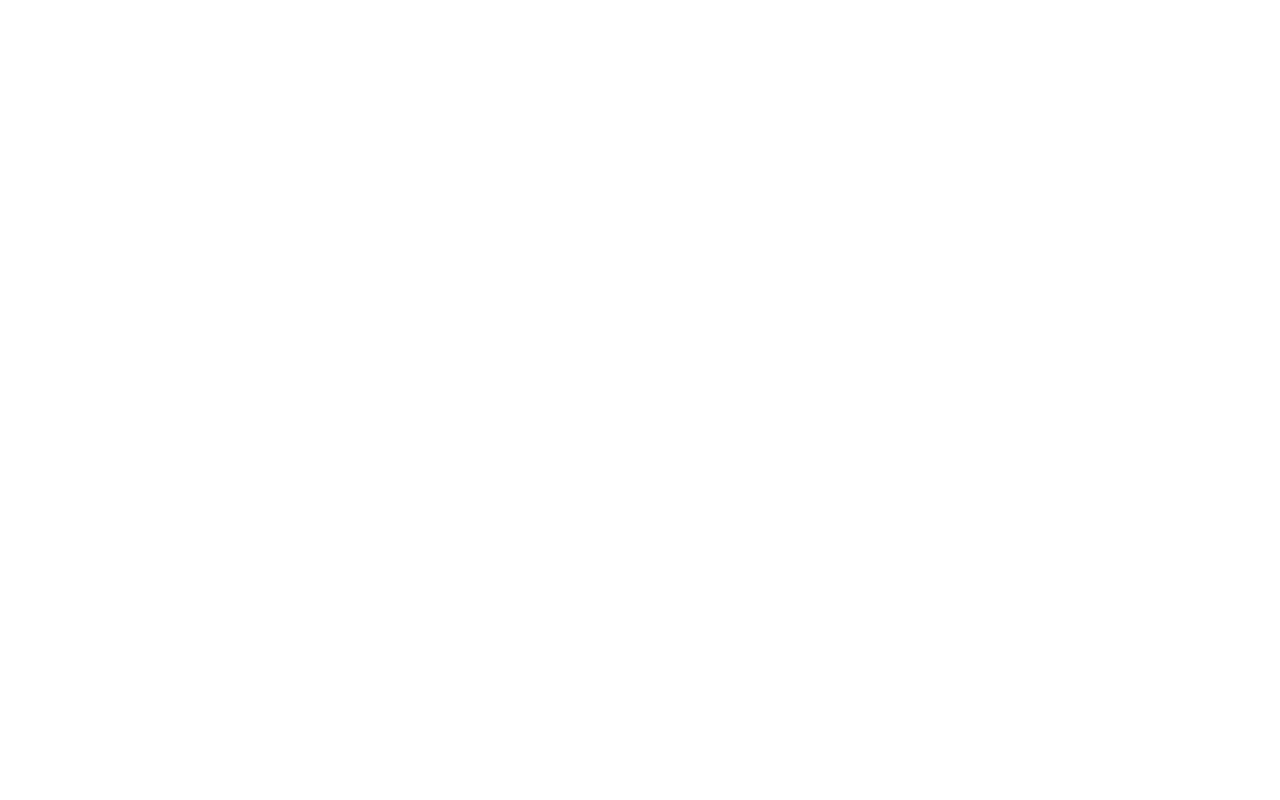
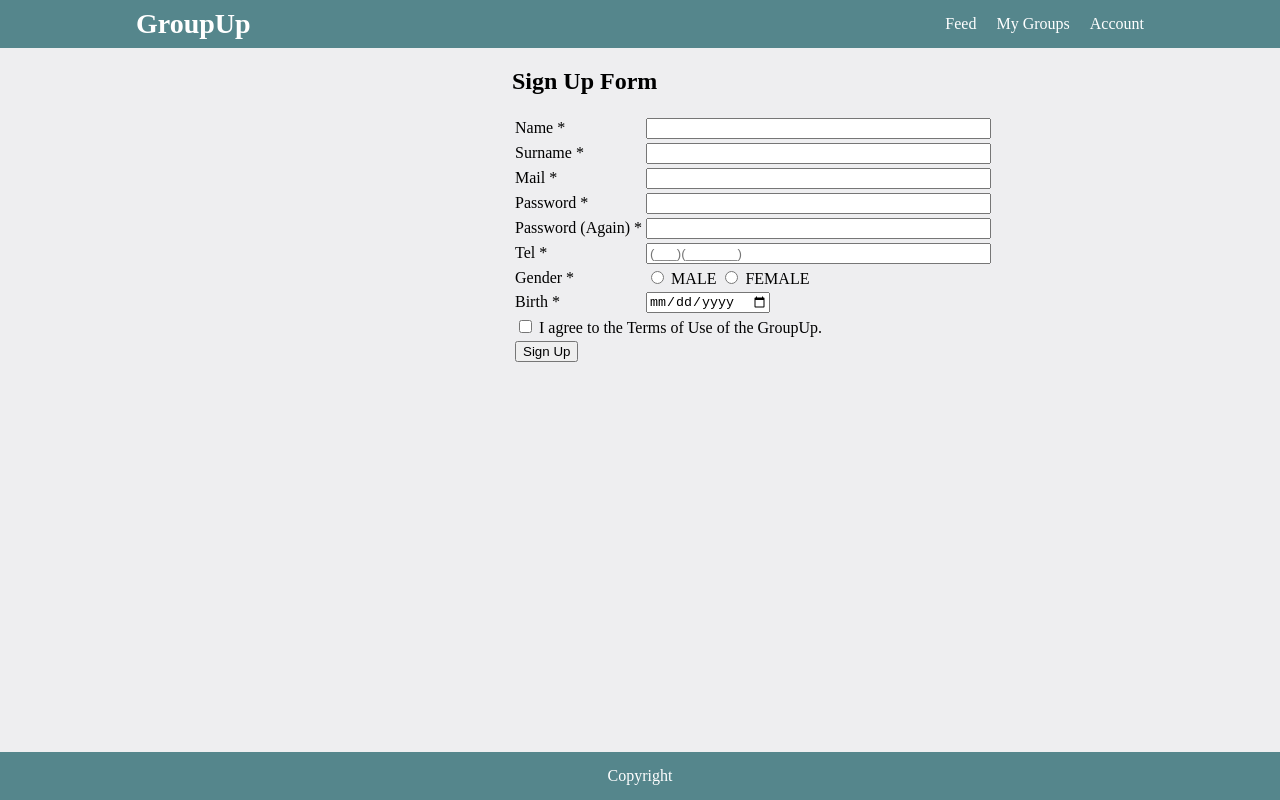
Before and after one commit to mertercoban/mertercoban.github.io, a plain HTML site: page GroupUp/signup/index.html in a window 1280 px wide. Drawn offline with Linux system fonts and the light colour scheme.

Commit message:
Add a comment

```diff
--- a/GroupUp/login/login.css
+++ b/GroupUp/login/login.css
@@ -28,3 +28,7 @@
     color: #fff;
     background-color: #55868c;
 }
+
+a{
+    text-decoration: none;
+}
--- a/GroupUp/signup/index.html
+++ b/GroupUp/signup/index.html
@@ -1,14 +1,102 @@
+<!-- Selçuk Gençay 20050111008-->
+<!-- Merter Çoban  20050111034-->
 <!DOCTYPE html>
 <html lang="en">
 
 <head>
     <meta charset="UTF-8">
     <meta name="viewport" content="width=device-width, initial-scale=1.0">
-    <title>GroupUp | Sign Up</title>
+    <link rel="stylesheet" href="../base-style.css">
+    <link rel="stylesheet" href="../my-groups/create/create-group.css">
+    <title>GroupUp | Create Group</title>
+    <!-- Page Title-->
 </head>
 
 <body>
+<nav class="navbar">
+    <!-- Navigation Bar-->
+    <div class="logo">
+        <a href="../index.html" class="navlink">GroupUp</a>
+        <!-- Website Logo-->
+    </div>
+    <div class="links">
+        <a href="../feed/index.html" class="navlink">Feed</a>
+        <!-- Feed Link-->
+        <a href="../my-groups/index.html" class="navlink">My Groups</a>
+        <!-- My Groups Link-->
+        <a href="../account/index.html" class="navlink">Account</a>
+        <!-- Account Page Link-->
+    </div>
+</nav>
 
+<form id="form">
+    <h2>Sign Up Form</h2>
+    <table>
+        <tr>
+            <td>Name *</td>
+            <td>
+                <input type="text" name="" size="40" required/>
+            </td>
+        </tr>
+        <tr>
+            <td>Surname *</td>
+            <td>
+                <input type="text" name="" size="40" required/>
+            </td>
+        </tr>
+        <tr>
+            <td>Mail *</td>
+            <td>
+                <input type="email" name="" size="40" required/>
+            </td>
+        </tr>
+        <tr>
+            <td>Password *</td>
+            <td>
+                <input type="password" name="" size="40" required/>
+            </td>
+        </tr>
+        <tr>
+            <td>Password (Again) *</td>
+            <td>
+                <input type="password" name="" size="40" required/>
+            </td>
+        </tr>
+        <tr>
+            <td>Tel *</td>
+            <td>
+                <input type="tel" name="" placeholder="(___)(_______)" size="40" required/>
+            </td>
+        </tr>
+        <tr>
+            <td>Gender *</td>
+            <td>
+                <input type="radio" name="gender"/> MALE
+                <input type="radio" name="gender"/> FEMALE
+            </td>
+        </tr>
+        <tr>
+            <td>Birth *</td>
+            <td>
+                <input type="date" required/>
+            </td>
+        </tr>
+        <tr>
+            <td colspan="2">
+                <input type="checkbox" id=""/> I agree to the Terms of Use of the GroupUp.
+            </td>
+        </tr>
+        <tr>
+            <td colspan="2">
+                <button id="join">Sign Up</button>
+            </td>
+        </tr>
+    </table>
+</form>
+<footer class="footer">
+    <!-- Footer part-->
+    <a> Copyright</a>
+</footer>
 </body>
 
 </html>
```
Also changed, not shown: GroupUp/account/index.html (+10 -0 lines), GroupUp/feed/index.html (+9 -0 lines), GroupUp/index.html (+9 -0 lines), GroupUp/login/index.html (+7 -1 lines), GroupUp/my-groups/create/index.html (+9 -0 lines), GroupUp/my-groups/index.html (+9 -1 lines), GroupUp/my-groups/join/index.html (+9 -1 lines).
